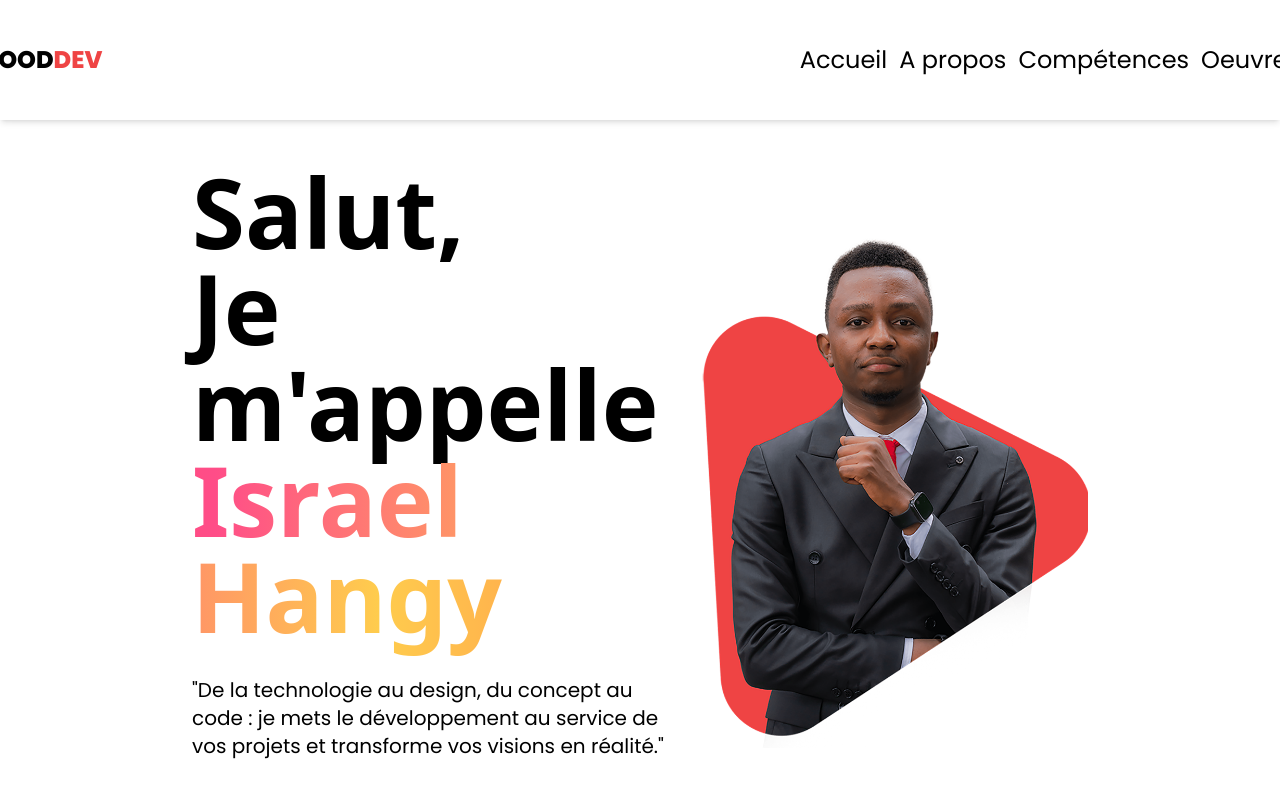
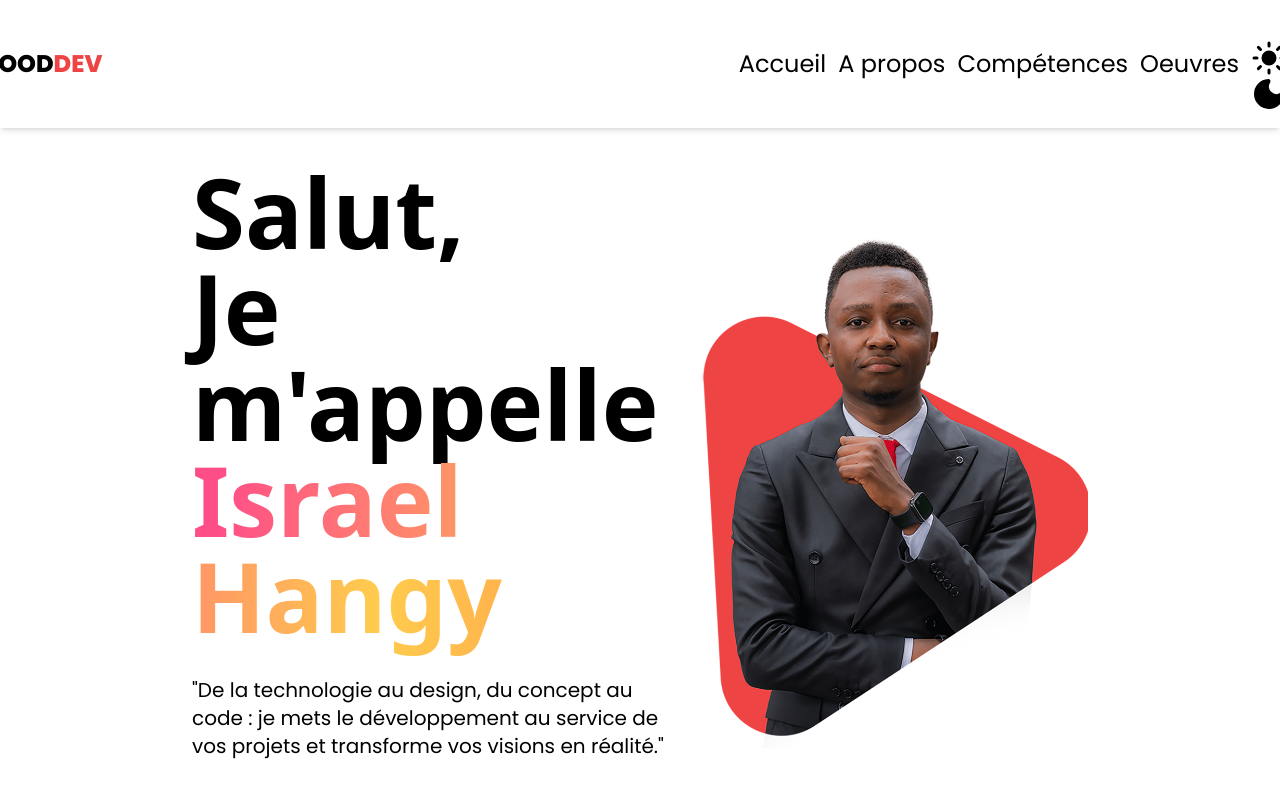
Before and after one commit to IsraelHangy/portfolio-israel, a React (Vite) app: page / in a window 1280 px wide. Shown: the top 790 px of the page. Built offline with nearby package versions, Linux system fonts and the light colour scheme.

Commit message:
docs: change have been made to the navbar dark and light mode

```diff
--- a/src/components/Navbar.tsx
+++ b/src/components/Navbar.tsx
@@ -1,11 +1,11 @@
 import { useState, useEffect } from "react";
-import { Flame } from "lucide-react";
+import { Flame, Moon, Sun } from "lucide-react";
 import cvPDF from "../assets/CV_Israel.pdf";
 
 const Navbar = () => {
   const [active, setActive] = useState<string>("Home");
   const [menuOpen, setMenuOpen] = useState<boolean>(false);
- const [theme, setTheme] = useState<"light" | "dark">("light");
+  const [theme, setTheme] = useState<"light" | "dark">("light");
 
 
   const links = [
@@ -67,54 +67,41 @@ const Navbar = () => {
 
           {/* Interrupteur dark/light */}
           <li>
-            <label className="swap swap-rotate">
+            <label className="swap swap-rotate md:ml-20">
               <input
                 type="checkbox"
                 onChange={() => setTheme(theme === "light" ? "dark" : "light")}
                 checked={theme === "dark"}
               />
               {/* Soleil = light */}
-              <svg
-                className="swap-off fill-current w-8 h-8 text-yellow-400"
-                xmlns="http://www.w3.org/2000/svg"
-                viewBox="0 0 24 24"
-              >
-                <path d="M5.64,17l-1.41,1.41l-1.41-1.41L4.23,17 M12,4a1,1 0 0,1 1,1v2a1,1 0 0,1-2,0V5a1,1 0 0,1,1-1m6.36,13l1.41,1.41l1.41-1.41L19.77,17M12,18a6,6 0 1,1 0-12a6,6 0 0,1 0,12Z" />
-              </svg>
+              <Sun
+                className="swap-off fill-current w-9 h-9 text-base-content"
+              />
+
               {/* Lune = dark */}
-              <svg
-                className="swap-on fill-current w-8 h-8 text-base-content"
-                xmlns="http://www.w3.org/2000/svg"
-                viewBox="0 0 24 24"
-              >
-                <path d="M20.354,15.354a9,9 0 1,1-11.708-11.708a7,7 0 1,0 11.708,11.708Z" />
-              </svg>
+              <Moon
+                className="swap-on fill-current w-9 h-9 text-base-content"
+              />
+
             </label>
           </li>
         </ul>
 
         {/* Mobile : interrupteur + hamburger */}
         <div className="md:hidden flex items-center gap-2">
-          <label className="swap swap-rotate">
+          <label className="swap swap-rotate mr-3">
             <input
               type="checkbox"
               onChange={() => setTheme(theme === "light" ? "dark" : "light")}
               checked={theme === "dark"}
             />
-            <svg
-              className="swap-off fill-current w-7 h-7 text-yellow-400"
-              xmlns="http://www.w3.org/2000/svg"
-              viewBox="0 0 24 24"
-            >
-              <path d="M5.64,17l-1.41,1.41l-1.41-1.41L4.23,17 M12,4a1,1 0 0,1 1,1v2a1,1 0 0,1-2,0V5a1,1 0 0,1,1-1m6.36,13l1.41,1.41l1.41-1.41L19.77,17M12,18a6,6 0 1,1 0-12a6,6 0 0,1 0,12Z" />
-            </svg>
-            <svg
+            <Sun
+              className="swap-off fill-current w-7 h-7 text-base-content"
+            />
+
+            <Moon
               className="swap-on fill-current w-7 h-7 text-base-content"
-              xmlns="http://www.w3.org/2000/svg"
-              viewBox="0 0 24 24"
-            >
-              <path d="M20.354,15.354a9,9 0 1,1-11.708-11.708a7,7 0 1,0 11.708,11.708Z" />
-            </svg>
+            />
           </label>
 
           {/* Hamburger mobile */}
```
